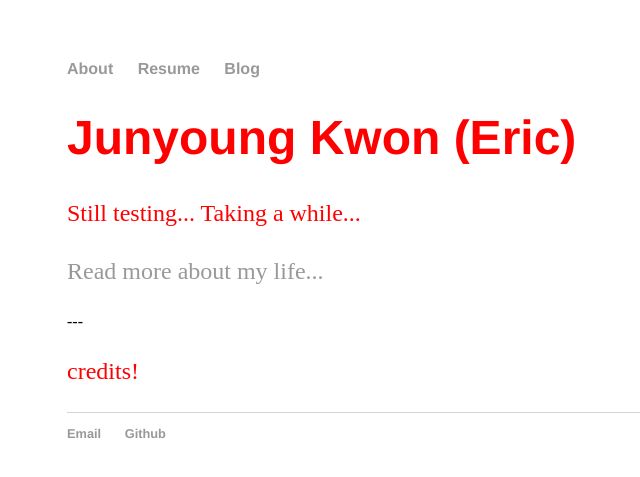
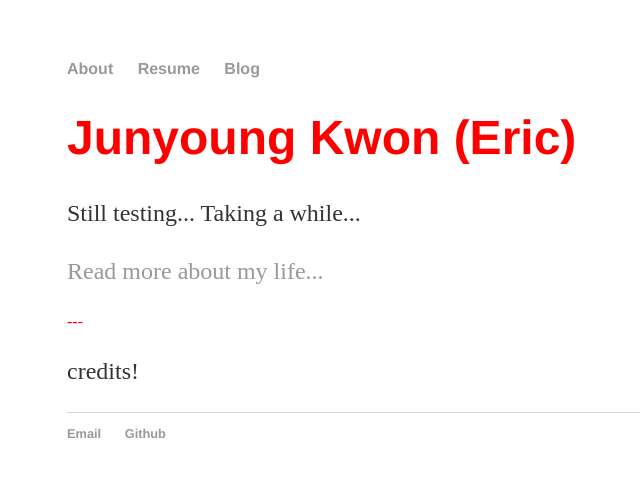
Before and after one commit to junyoung-kwon/Personal-Website, a Jekyll site: the page built from index.html, in a window 1280 px wide. Shown: the top 477 px of the page, without its empty margins (125-765 px from the left). Built offline with Jekyll 4.4.1, drawn with Linux system fonts in a browser that asks for light colours.

Commit message:
Update main.css
Restored and updated body to #ff0000 from nothing

```diff
--- a/css/main.css
+++ b/css/main.css
@@ -1,6 +1,7 @@
 body {
     margin: 60px auto;
     width: 70%;
+    color: #ff0000;
 }
 nav ul, footer ul {
     font-family:'Helvetica', 'Arial', 'Sans-Serif';
@@ -23,12 +24,11 @@ a:hover {
 h1 {
     font-size: 3em;
     font-family:'Helvetica', 'Arial', 'Sans-Serif';
-    color: #ff0000;
 }
 p {
     font-size: 1.5em;
     line-height: 1.4em;
-    color: #ff0000;
+    color: #333;
 }
 footer {
     border-top: 1px solid #d5d5d5;
```
